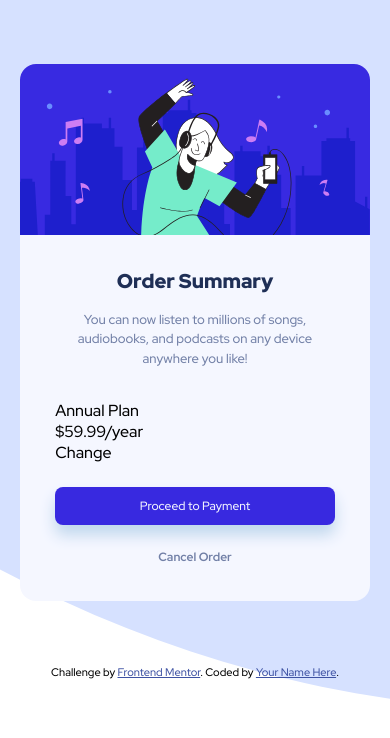
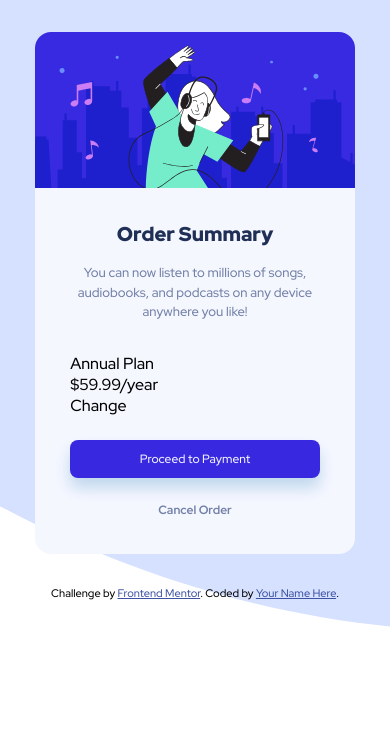
Before and after one commit to miguelbittencourt/order-summary-component, a plain HTML site: page index.html in a window 390 px wide. Drawn offline with Linux system fonts and the light colour scheme.

Commit message:
Mudança mínima na responsividade

```diff
--- a/style.css
+++ b/style.css
@@ -93,3 +93,11 @@ footer{
     margin: 2rem auto;
     font-family: "Red Hat Display", sans-serif;
 }
+
+@media(max-width:768px)
+{
+    .main-section{
+        width: 320px;
+        margin: 2rem auto;
+    }
+}
```
